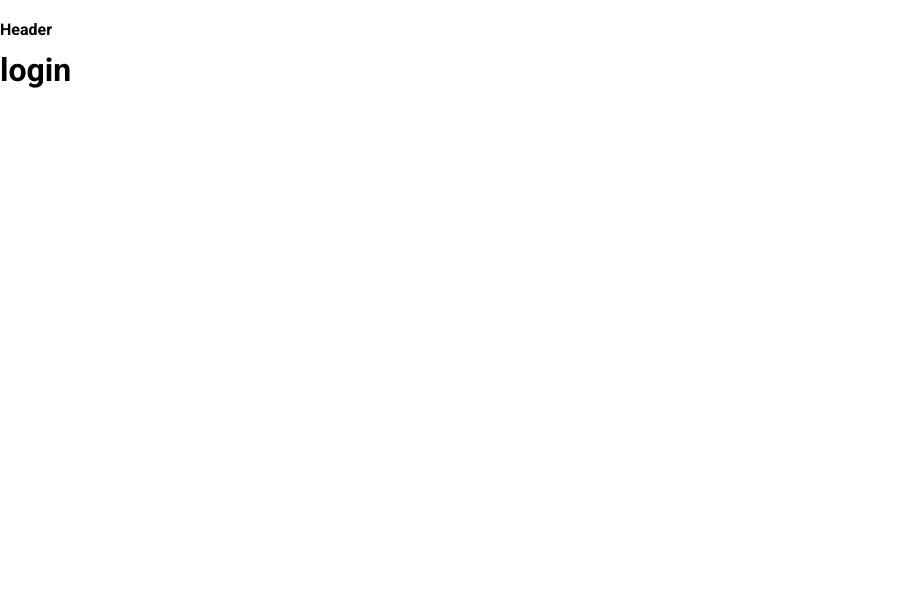
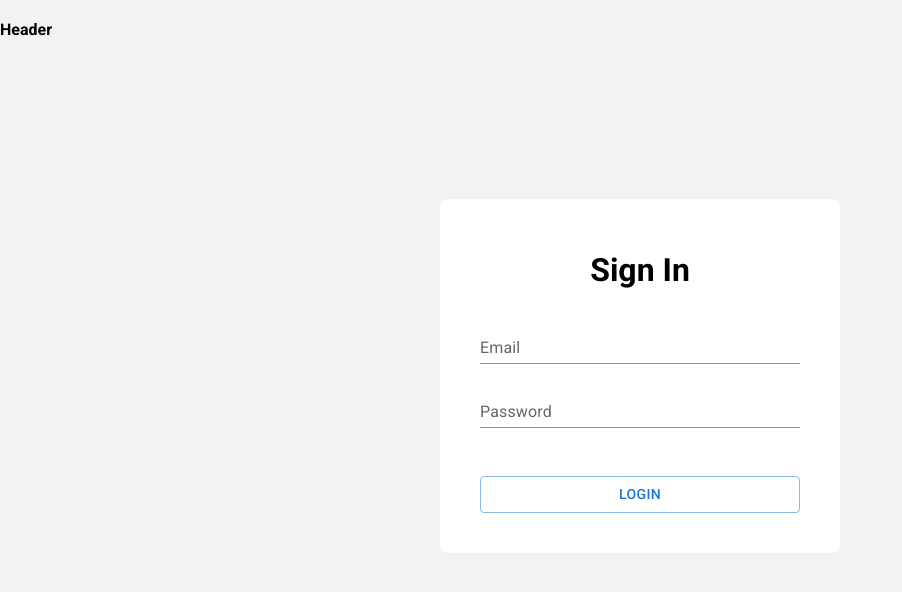
Before and after one commit to IgorBerezhnoy/pryaniky, a React (Vite) app: page /login in a window 1280 px wide. Shown: the top 592 px of the page, without its empty margins (0-902 px from the left). Built offline with nearby package versions, Linux system fonts and the light colour scheme.

Commit message:
[feat]: created login page

```diff
--- a/package.json
+++ b/package.json
@@ -15,6 +15,7 @@
     "@emotion/styled": "^11.11.5",
     "@fontsource/roboto": "^5.0.13",
     "@mui/material": "^5.15.18",
+    "clsx": "^2.1.1",
     "react": "^18.2.0",
     "react-dom": "^18.2.0",
     "react-router-dom": "^6.23.1"
--- /dev/null
+++ b/src/pages/login-page/login-page.module.scss
@@ -0,0 +1,13 @@
+.wrapper {
+  justify-content: center;
+
+  width: 400px;
+  margin: 160px auto;
+  padding: 40px;
+
+  text-align: center;
+}
+
+.textField {
+  box-sizing: border-box;
+}
--- /dev/null
+++ b/src/pages/login-page/login-page.tsx
@@ -0,0 +1,42 @@
+import { Button, Stack, TextField } from '@mui/material'
+
+import s from './login-page.module.scss'
+
+import { Card } from '../../components/card'
+
+const LoginPage = () => {
+  return (
+    <Card className={s.wrapper}>
+      <h1>Sign In</h1>
+      <Stack
+        autoComplete={'off'}
+        component={'form'}
+        noValidate
+        spacing={6}
+        sx={{
+          '& .MuiTextField-root': { mt: 2, width: '100%' },
+        }}
+      >
+        <TextField
+          className={s.textField}
+          label={'Email'}
+          margin={'normal'}
+          placeholder={'Email'}
+          type={'email'}
+          variant={'standard'}
+        />
+        <TextField
+          className={s.textField}
+          label={'Password'}
+          margin={'normal'}
+          placeholder={'Password'}
+          type={'password'}
+          variant={'standard'}
+        />
+        <Button variant={'outlined'}>Login</Button>
+      </Stack>
+    </Card>
+  )
+}
+
+export default LoginPage
--- a/src/router/router.tsx
+++ b/src/router/router.tsx
@@ -6,9 +6,11 @@ import {
   createBrowserRouter,
 } from 'react-router-dom'
 
+import LoginPage from '@/pages/login-page/login-page'
+
 const publicRouters: RouteObject[] = [
   {
-    element: <h1>login</h1>,
+    element: <LoginPage />,
     path: '/login',
   },
   {
--- a/src/styles/boilerplate.scss
+++ b/src/styles/boilerplate.scss
@@ -31,6 +31,9 @@ a:visited {
 body {
   margin: 0;
   padding: 0;
+
   font-family: Roboto, sans-serif;
   line-height: 1.125rem;
+
+  background: #f2f2f2;
 }
```
Also changed, not shown: 1 other file (tests, documents, lock files or other folders).
